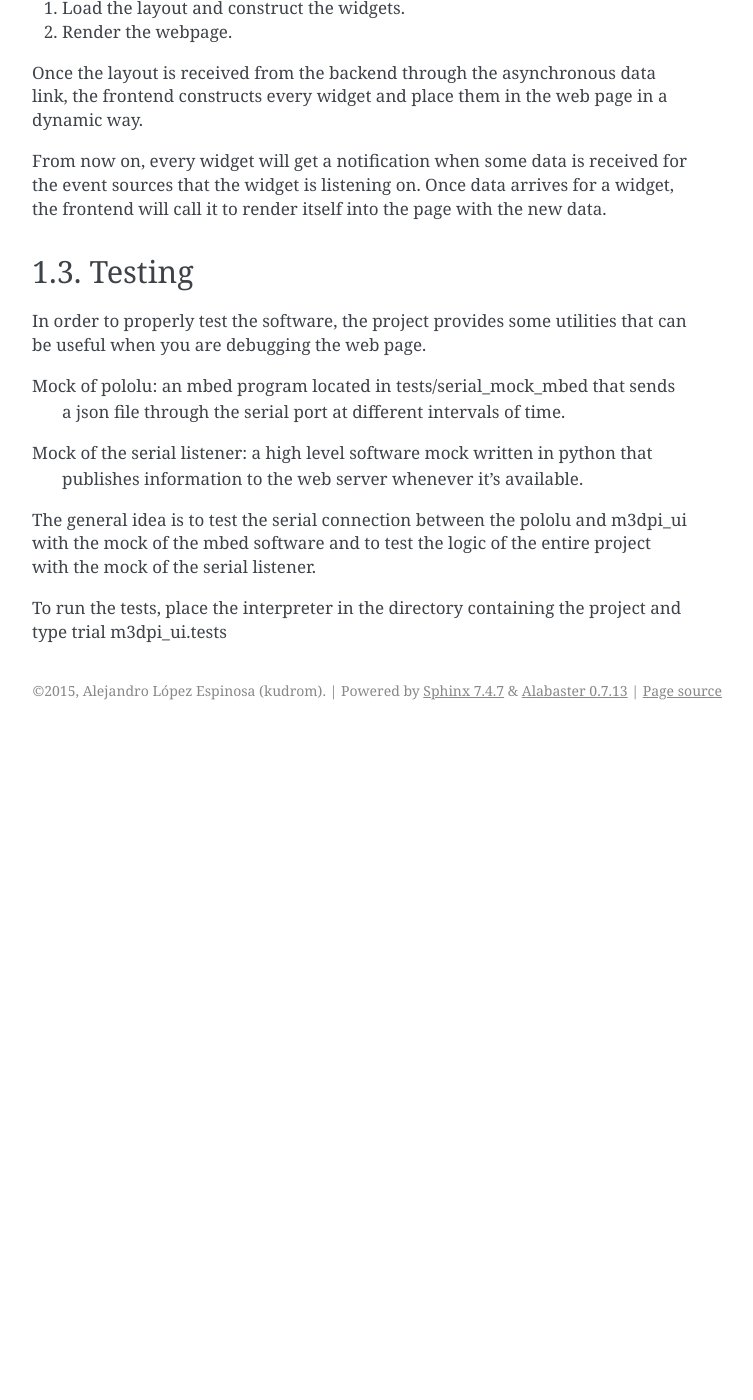
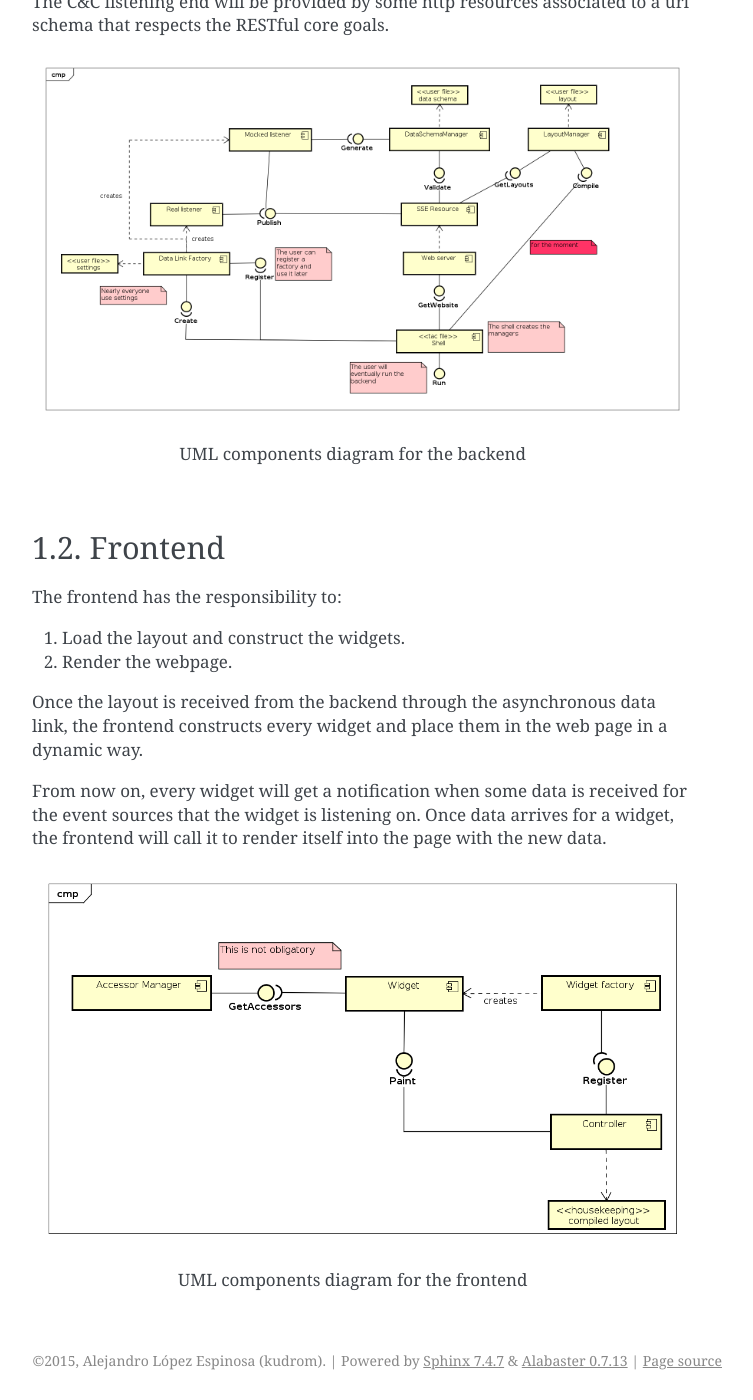
Before and after one commit to kudrom/lupulo, a Sphinx documentation site: the page built from docs/architecture.rst, in a window 1280 px wide and 1400 px high, scrolled down 1689 px. Shown: the whole window, without its empty margins (388-1141 px from the left). Built offline with Sphinx 7.4.7, drawn with Linux system fonts in a browser that asks for light colours; before the commit the page ends 2419 px from its top, so only the background shows below that; some of the changed text lies outside the part shown.

Commit message:
Finished architecture

```diff
--- a/docs/architecture.rst
+++ b/docs/architecture.rst
@@ -15,16 +15,9 @@
 provides an abstraction layer that doesn't fix the way the backend communicates
 with the device.
 
-To properly build this software, a special attention has been put on testing the
-entire software stack at different levels of complexity, ranging from unit tests
-to functional tests.
+.. figure:: images/general_deployment.png
 
-Therefore, both the backend and frontend are designed and implemented in a way
-that allows the mocking of all the interfaces that we have introduced in the
-above paragraphs. This design decision allows the user of the framework to test
-its webpage without the necessity of having a physical prototype attached to the
-backend, furthermore, the user doesn't need neither a real data link connection
-to test how the webpage will behave.
+    UML deployment diagram for the general configuration
 
 Backend
 -------
@@ -67,6 +60,10 @@
 The C&C listening end will be provided by some http resources associated to a
 url schema that respects the RESTful core goals.
 
+.. figure:: images/backend.png
+
+    UML components diagram for the backend
+
 Frontend
 --------
 
@@ -84,21 +81,6 @@
 widget, the frontend will call it to render itself into the page with the new
 data.
 
-Testing
--------
+.. figure:: images/frontend.png
 
-In order to properly test the software, the project provides some utilities that
-can be useful when you are debugging the web page.
-
-
-Mock of pololu: an mbed program located in tests/serial_mock_mbed that sends
-    a json file through the serial port at different intervals of time.
-Mock of the serial listener: a high level software mock written in python that
-    publishes information to the web server whenever it's available.
-
-The general idea is to test the serial connection between the pololu and m3dpi_ui
-with the mock of the mbed software and to test the logic of the entire project
-with the mock of the serial listener.
-
-To run the tests, place the interpreter in the directory containing the
-project and type trial m3dpi_ui.tests
+    UML components diagram for the frontend
```
Also changed, not shown: README.rst (+21 -3 lines), docs/images/backend.png (added), docs/images/frontend.png (added), docs/images/general_deployment.png (added).
